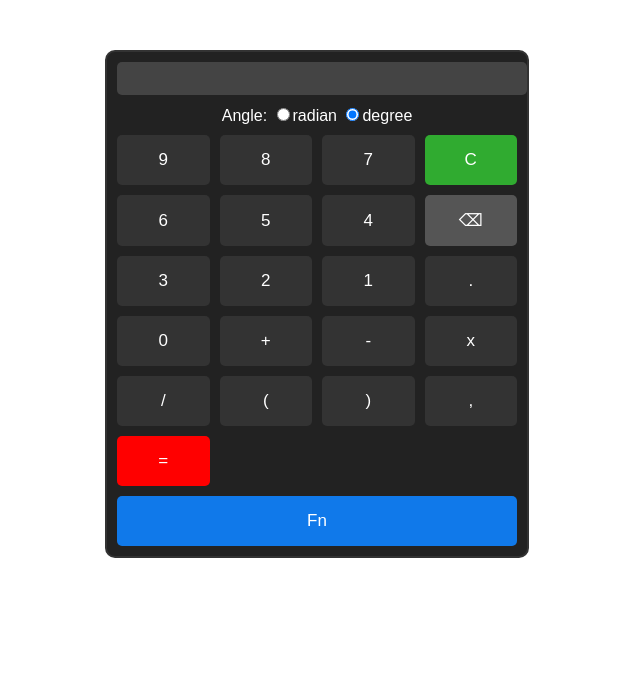
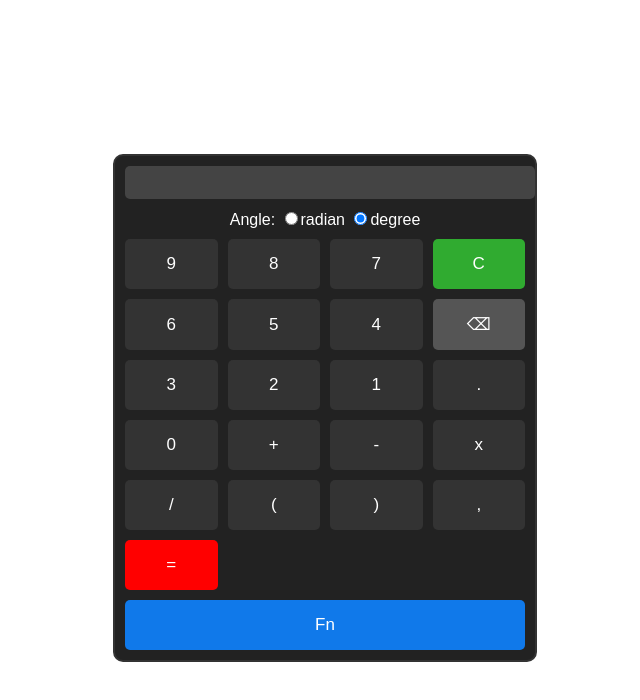
Before and after one commit to Bharat346/Calculator, a plain HTML site: page index.html in a window 1280 px wide. Shown: the whole page, without its empty margins (323-963 px from the left). Drawn offline with Linux system fonts and the light colour scheme.

Commit message:
calculator interface change

```diff
--- a/index.html
+++ b/index.html
@@ -5,6 +5,13 @@
     <meta name="viewport" content="width=device-width, initial-scale=1.0" />
     <title>Calculator</title>
     <style>
+      body{
+        width: 100vw;
+        height: 100vh;
+        display: flex;
+        justify-content: center;
+        align-items: center;
+      }
       .calculator {
         width: 400px;
         margin: 50px auto;
```
